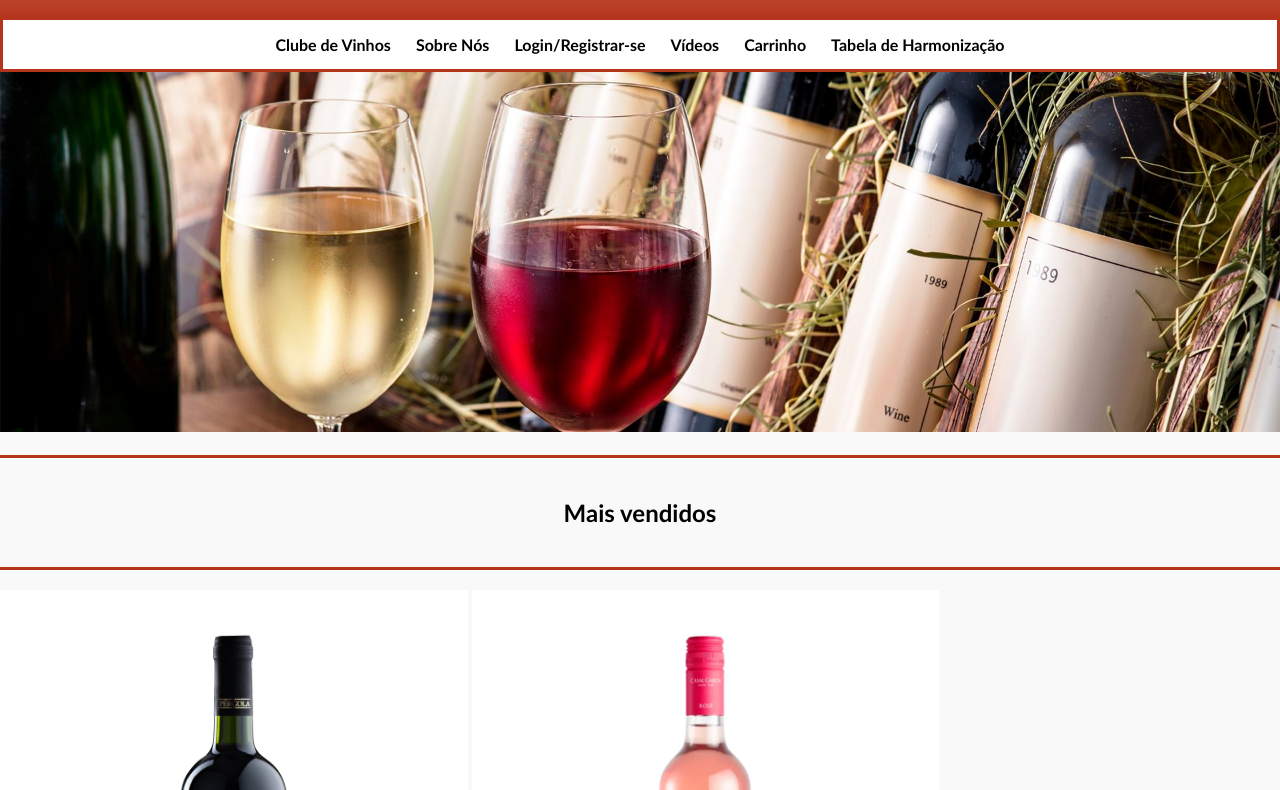
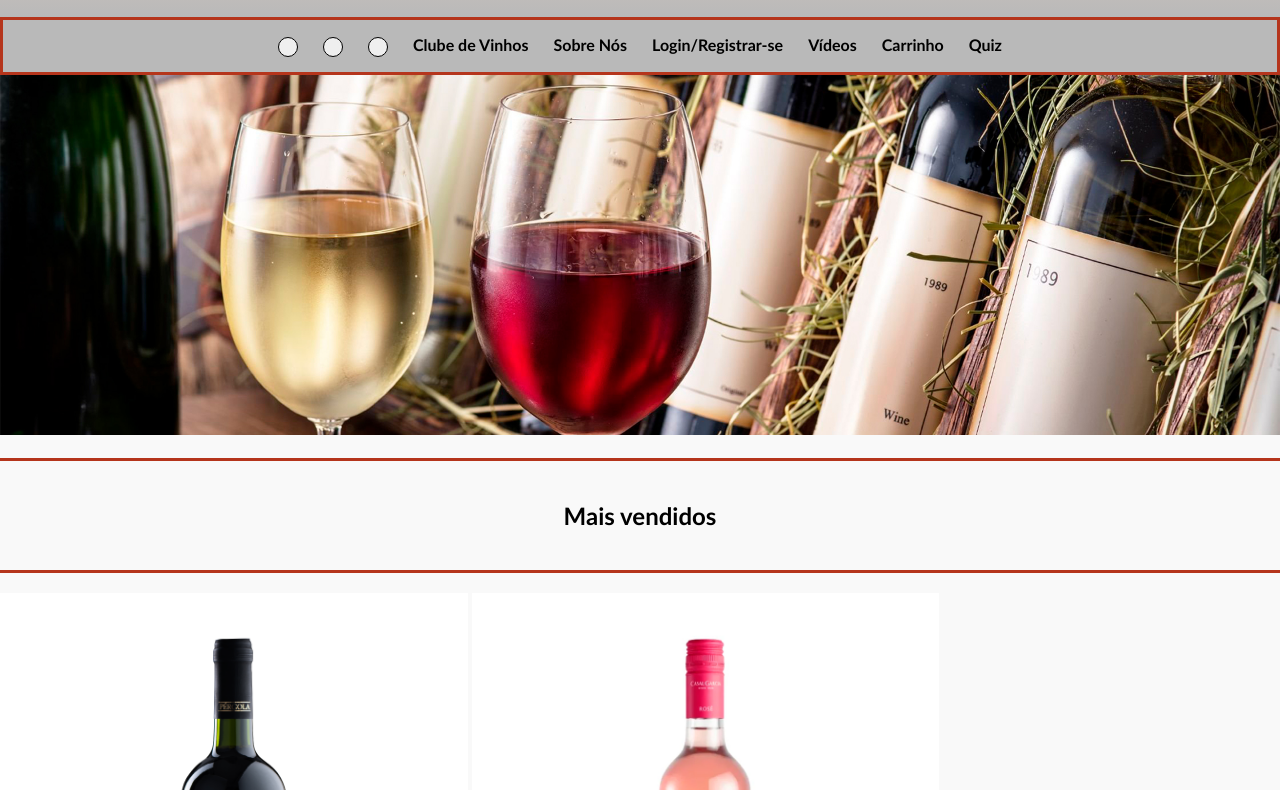
Before and after one commit to 1ESPA-Joao-Gonzales/CP-2-WEB, a plain HTML site: page index.html in a window 1280 px wide. Shown: the part 176-966 px from the top of the page. Drawn offline with Linux system fonts and the light colour scheme.

Commit message:
Adicionando Js e botões de troca de cor

```diff
--- a/index.html
+++ b/index.html
@@ -17,14 +17,16 @@
 
     <nav>
       <ul class="menu">
+        <li> <input class="cor" type="button" onclick="trocar('#004EB5')" value=""> </li>
+        <li> <input class="cor" type="button" onclick="trocar('#454545')" value=""> </li>
+        <li> <input class="cor" type="button" onclick="trocar('#ffffffff')" value=""> </li>
         <li><a href="./src/pages/pagina4.html">Clube de Vinhos</a></li>
         <li><a href="./src/pages/pagina3.html">Sobre Nós</a></li>
         <li><a href="./src/pages/pagina5.html">Login/Registrar-se</a></li>
         <li><a target="_blank" id="video" href="https://youtu.be/VqulPvIew1M?si=3JU7fvE3y8piCoZO">Vídeos</a></li>
         <li><a href="./src/pages/pagina2.html"  >Carrinho</a></li>
-        <li><a href="./src/pages/pagina1.html">Tabela de Harmonização</a></li>
+        <li><a href="./src/pages/pagina1.html">Quiz</a></li>
       </ul>
-
     </nav>
     <img id="imagemCapa"
          src="src/assets/imgs/vinho-de-mesa-ou-vinho-fino-2-blog-setembro-22.jpg"
@@ -55,7 +57,7 @@
 
     </article>
   </section>
-
+  <script src="./src/js/script.js"></script>
   <footer>
     <p class="copy" >&copy;Todos os direitos reservados Vinheria Agnello</p>
   </footer>
--- a/src/css/efeitos.css
+++ b/src/css/efeitos.css
@@ -56,7 +56,7 @@ article a:hover{
 
 }
 .partePreta{
-  background: linear-gradient( #F5D3C1, rgb(181, 53, 28));
+  background: linear-gradient( #F5D3C1, #b9b9b9ff);
 }
 .menu a {
   text-decoration: none;
@@ -129,3 +129,6 @@ input:focus::placeholder{
     background-color:#007BFF;
     transform: scale(1.1);
 }
+.class{
+    border: solid 1px #000000;
+}
--- a/src/css/style.css
+++ b/src/css/style.css
@@ -36,7 +36,10 @@ h1 {
   padding: 15px 0;
   border: solid, rgb(181, 53, 28), 3px;
 }
+.menu{
+  background-color: #b9b9b9ff;
 
+}
 .menu a {
   text-decoration: none;
   color: #000000;
@@ -79,8 +82,14 @@ h1 {
   color: rgb(0, 0, 0);
   padding: 5px;
 }
-
 .logo{
   height: 150px;
   margin: 10px;
 }
+
+.cor{
+    border: solid 1px #000000;
+    height: 20px;
+    width: 20px;
+    border-radius: 50px;
+}
--- /dev/null
+++ b/src/js/script.js
@@ -0,0 +1,43 @@
+function trocar(cor) {
+  // muda o fundo do site
+  document.body.style.background = cor;
+
+  // define cores de texto e do header/menu
+  let corTexto;
+  let corHeader;
+
+  if (cor === "#004EB5") {          // vinho
+    corTexto = "white";
+    corHeader = "#003985ff";
+
+  } else if (cor === "#454545") {   // cinza escuro
+    corTexto = "white";
+    corHeader = "#2E2E2E";
+
+  } else if (cor === "#ffffffff") {   // claro
+    corTexto ="black";
+    corHeader = "#b9b9b9ff";
+  }
+
+  // muda a cor do texto do site
+  document.body.style.color = corTexto;
+
+
+  // muda a cor dos links do menu
+  let links = document.querySelectorAll(".menu a");
+  for (let i = 0; i < links.length; i++) {
+    links[i].style.color = corTexto;
+  }
+
+  // muda a cor do header
+  let header = document.querySelector(".partePreta");
+  header.style.background = `linear-gradient(#F5D3C1, ${corHeader})`;
+
+  // muda a cor do fundo do menu
+  let menu = document.querySelector(".menu");
+  menu.style.backgroundColor = corHeader;
+
+  let footer = document.querySelector(".copy");
+  footer.style.backgroundColor = corHeader;
+
+}
```
